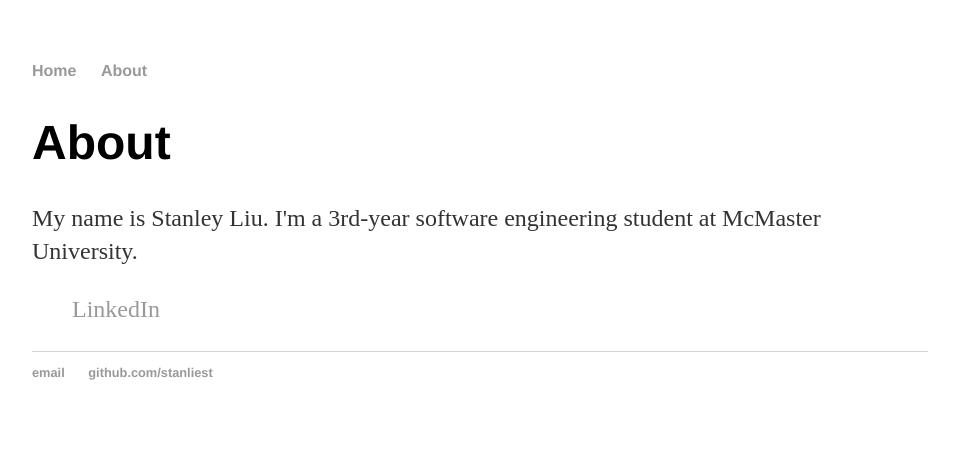
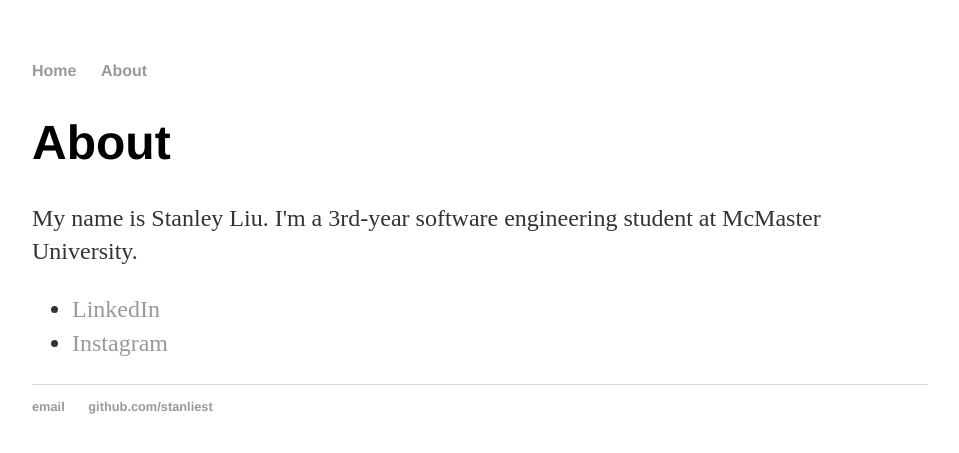
Before and after one commit to Stanliest/stanliest.github.com, a Jekyll site: the page built from about/index.html, in a window 1280 px wide. Shown: the top 453 px of the page, without its empty margins (160-1119 px from the left). Built offline with Jekyll 4.4.1, drawn with Linux system fonts in a browser that asks for light colours.

Commit message:
update linkedIn and instagram links

```diff
--- a/about/index.html
+++ b/about/index.html
@@ -7,6 +7,7 @@ title: about Stanley Liu
 		<p> My name is Stanley Liu. I'm a 3rd-year software engineering student at McMaster University.</p>
 
 		<ul class="contacts">
-			<a href="ca.linkedin.com/in/liu-stanley">LinkedIn</a>
+			<li><a href="https://www.linkedin.com/in/liu-stanley">LinkedIn</a></li>
+			<li><a href="https://www.instagram.com/stanliest">Instagram</a></li>
 		</ul>
 	</div>
```
Also changed, not shown: 1 other file.
